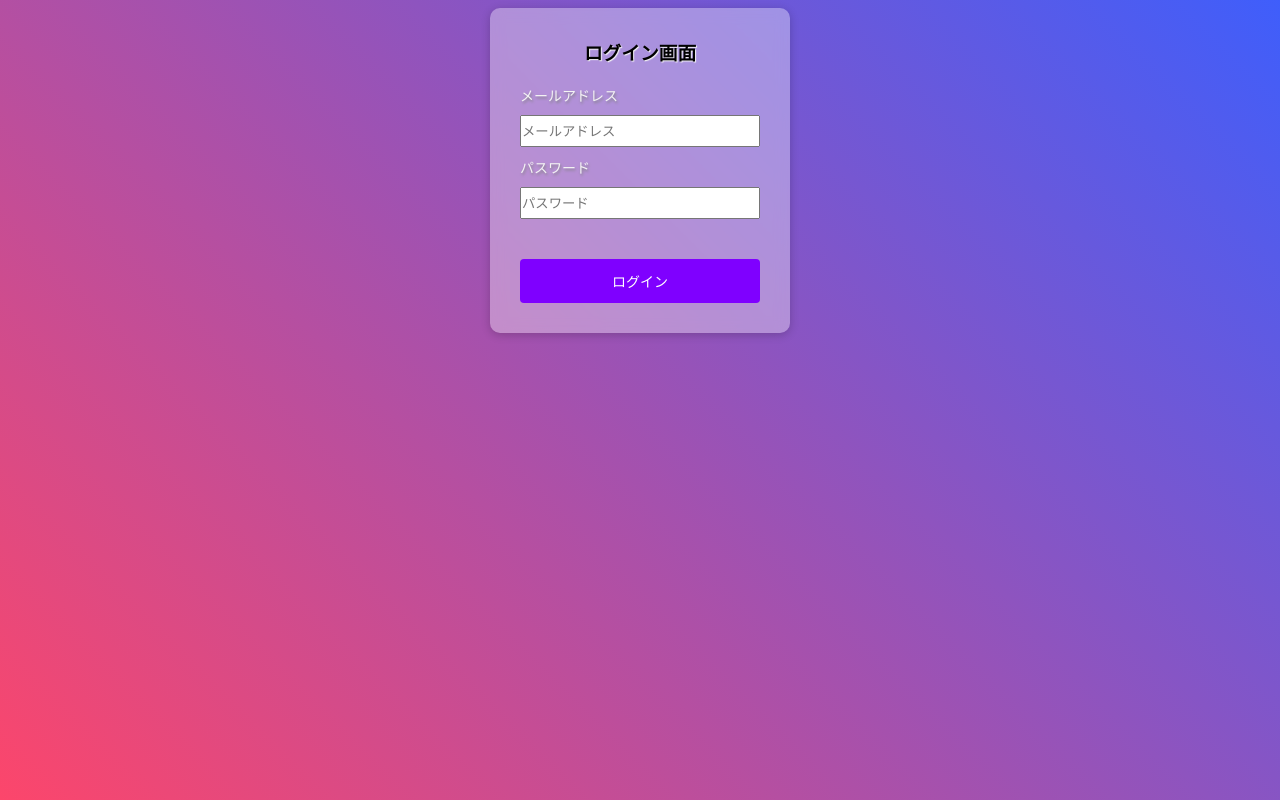
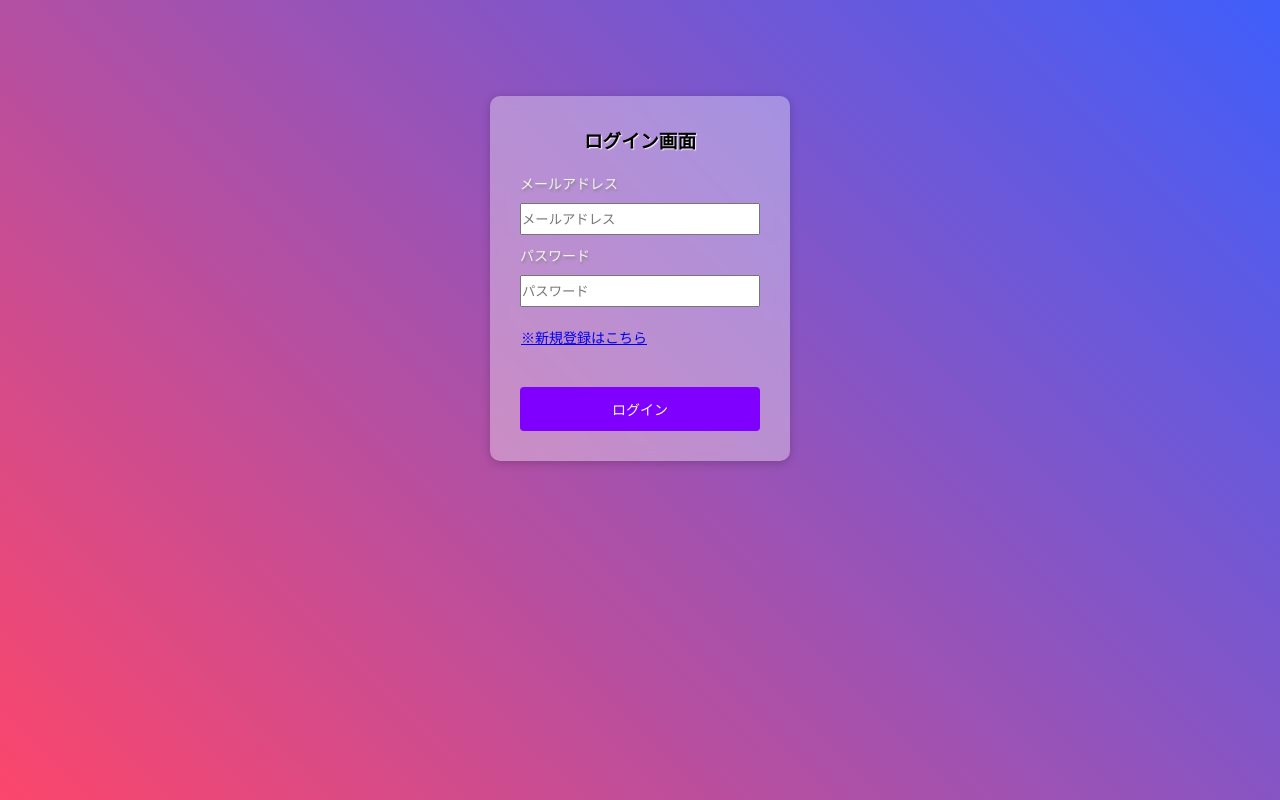
Before and after one commit to e2gmacode/login-form, a Next.js app: page /sign-in in a window 1280 px wide. Built offline with nearby package versions, Linux system fonts and the light colour scheme.

Commit message:
ログイン画面にサインアップ画面へのリンクを追加

```diff
--- a/app/sign-in/page.module.css
+++ b/app/sign-in/page.module.css
@@ -3,8 +3,9 @@
   flex-direction: column;
   justify-content: space-between;
   align-items: center;
-  padding: 8px;
+  padding: 6rem;
   min-height: 100vh;
+  height: 100vh;
 }
 
 .form {
@@ -42,6 +43,12 @@
   height: 32px;
 }
 
+.form a {
+  font-size: 14px;
+  margin-top: 20px;
+  padding-left: 1px;
+}
+
 .form button {
   background-color: #7f00ff;
   color: #fff;
--- a/app/sign-in/page.tsx
+++ b/app/sign-in/page.tsx
@@ -1,6 +1,7 @@
 'use client';
 
 import { useState, MouseEvent } from 'react';
+import Link from 'next/link';
 import styles from './page.module.css';
 
 /**
@@ -74,8 +75,8 @@ const SignIn = () => {
           id="email"
           onChange={(e) => setEmail(e.target.value)}
         />
-        {message !== undefined && message[1] !== '' ? (
-          <span className={styles.err_message}>{message[1]}</span>
+        {message !== undefined && message[0] !== '' ? (
+          <span className={styles.err_message}>{message[0]}</span>
         ) : (
           ''
         )}
@@ -88,11 +89,13 @@ const SignIn = () => {
           id="password"
           onChange={(e) => setPassword(e.target.value)}
         />
-        {message !== undefined && message[2] !== '' ? (
-          <span className={styles.err_message}>{message[2]}</span>
+        {message !== undefined && message[1] !== '' ? (
+          <span className={styles.err_message}>{message[1]}</span>
         ) : (
           ''
         )}
+
+        <Link href="sign-up">※新規登録はこちら</Link>
 
         <button type="button" onClick={handleLogin}>
           ログイン
```
